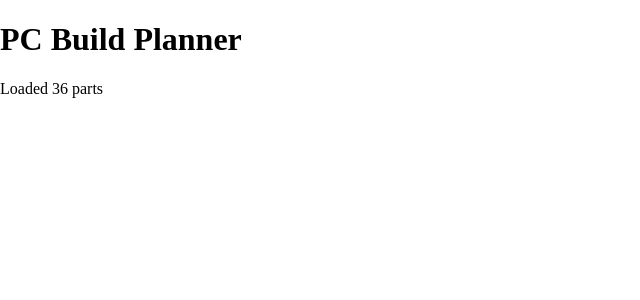
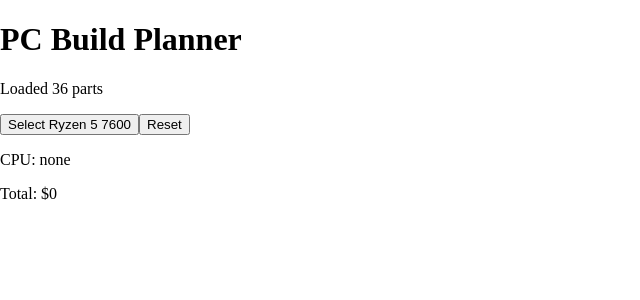
Before and after one commit to eshchar509/pc-build-planner, a React (Vite) app: page / in a window 1280 px wide. Shown: the top 300 px of the page, without its empty margins (0-640 px from the left). Built offline with nearby package versions, Linux system fonts and the light colour scheme.

Commit message:
feat: add currentBuild slice and selectors

```diff
--- a/src/App.tsx
+++ b/src/App.tsx
@@ -1,12 +1,16 @@
 import { useEffect } from 'react'
 import { useAppDispatch, useAppSelector } from './app/hooks'
 import { fetchCatalog } from './features/catalog/catalogSlice'
+import { buildReset, partSelected } from './features/currentBuild/currentBuildSlice'
+import { selectSelectedParts, selectTotalPrice } from './features/currentBuild/selectors'
 
 export default function App() {
   const dispatch = useAppDispatch()
   const status = useAppSelector((state) => state.catalog.status)
   const error = useAppSelector((state) => state.catalog.error)
   const count = useAppSelector((state) => state.catalog.ids.length)
+  const selected = useAppSelector(selectSelectedParts)
+  const total = useAppSelector(selectTotalPrice)
 
   useEffect(() => {
     dispatch(fetchCatalog())
@@ -18,6 +22,14 @@ export default function App() {
       {status === 'loading' && <p>Loading catalog...</p>}
       {status === 'failed' && <p>Error: {error}</p>}
       {status === 'succeeded' && <p>Loaded {count} parts</p>}
+
+      {/* TEMP demo: will be removed when the real UI is built */}
+      <button onClick={() => dispatch(partSelected({ category: 'cpu', partId: 'cpu-ryzen5-7600' }))}>
+        Select Ryzen 5 7600
+      </button>
+      <button onClick={() => dispatch(buildReset())}>Reset</button>
+      <p>CPU: {selected.cpu?.name ?? 'none'}</p>
+      <p>Total: ${total}</p>
     </div>
   )
 }
--- a/src/app/store.ts
+++ b/src/app/store.ts
@@ -1,9 +1,11 @@
 import { configureStore } from '@reduxjs/toolkit'
 import catalogReducer from '../features/catalog/catalogSlice'
+import currentBuildReducer from '../features/currentBuild/currentBuildSlice'
 
 export const store = configureStore({
   reducer: {
     catalog: catalogReducer,
+    currentBuild: currentBuildReducer,
   },
 })
 
--- /dev/null
+++ b/src/features/currentBuild/currentBuildSlice.ts
@@ -0,0 +1,33 @@
+import { createSlice, type PayloadAction } from '@reduxjs/toolkit'
+import type { Category } from '../../types/parts'
+import type { Selection } from '../../types/build'
+
+interface CurrentBuildState {
+  name: string
+  parts: Selection
+}
+
+const initialState: CurrentBuildState = {
+  name: 'My new build',
+  parts: {},
+}
+
+const currentBuildSlice = createSlice({
+  name: 'currentBuild',
+  initialState,
+  reducers: {
+    partSelected(state, action: PayloadAction<{ category: Category; partId: string }>) {
+      state.parts[action.payload.category] = action.payload.partId
+    },
+    partRemoved(state, action: PayloadAction<Category>) {
+      delete state.parts[action.payload]
+    },
+    buildRenamed(state, action: PayloadAction<string>) {
+      state.name = action.payload
+    },
+    buildReset: () => initialState,
+  },
+})
+
+export const { partSelected, partRemoved, buildRenamed, buildReset } = currentBuildSlice.actions
+export default currentBuildSlice.reducer
--- /dev/null
+++ b/src/features/currentBuild/selectors.ts
@@ -0,0 +1,25 @@
+import { createSelector } from '@reduxjs/toolkit'
+import type { RootState } from '../../app/store'
+import type { Category, Part } from '../../types/parts'
+
+export const selectCurrentBuild = (state: RootState) => state.currentBuild
+const selectCatalogEntities = (state: RootState) => state.catalog.entities
+
+// Resolves the stored ids into full Part objects, skipping ids missing from the catalog.
+export const selectSelectedParts = createSelector(
+  [selectCurrentBuild, selectCatalogEntities],
+  (build, entities): Partial<Record<Category, Part>> => {
+    const result: Partial<Record<Category, Part>> = {}
+    for (const category of Object.keys(build.parts) as Category[]) {
+      const id = build.parts[category]
+      if (!id) continue
+      const part = entities[id]
+      if (part) result[category] = part
+    }
+    return result
+  },
+)
+
+export const selectTotalPrice = createSelector([selectSelectedParts], (parts) =>
+  Object.values(parts).reduce((sum, part) => sum + (part?.price ?? 0), 0),
+)
--- /dev/null
+++ b/src/types/build.ts
@@ -0,0 +1,12 @@
+import type { Category } from './parts'
+
+// Which part (by id) is chosen for each category. Everything else is derived via selectors.
+export type Selection = Partial<Record<Category, string>>
+
+export interface Build {
+  id: string
+  name: string
+  parts: Selection
+  createdAt: string
+  updatedAt: string
+}
```
